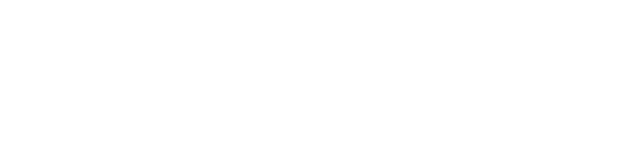
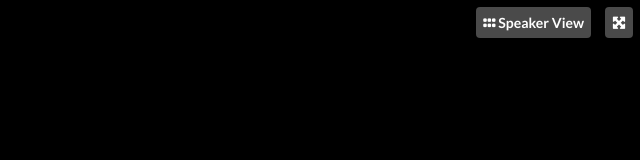
Before and after one commit to Francescosommellaa/html-css-zoom, a plain HTML site: page index.html in a window 1280 px wide. Shown: the whole page, without its empty margins (640-1280 px from the left). Drawn offline with Linux system fonts and the light colour scheme.

Commit message:
completa top page

```diff
--- a/CSS/style.css
+++ b/CSS/style.css
@@ -5,3 +5,34 @@
     box-sizing: border-box;
     font-family: lato, sans-serif;
 }
+
+body{
+    background-color: #000;
+}
+
+
+/* nav */
+#top-container {
+    background-color: #000;
+    position: fixed;
+    top: 0;
+    left: 0;
+    height: 80px;
+    width: 100%;
+    color: white;
+    display: flex;
+    justify-content: end;
+    align-items: flex-start;
+}
+
+.item-nav {
+    background-color: #4A4A4A;
+    padding: 0.5em;
+    border-radius: 4px;
+    font-size: 14px;
+    margin: 0.5em;
+    font-weight: 600;
+}
+
+
+/* main */
--- a/index.html
+++ b/index.html
@@ -5,7 +5,7 @@
     <meta name="viewport" content="width=device-width, initial-scale=1.0">
     <title>Zoom</title>
 
-    <!-- font -->
+    <!-- google font -->
     <link rel="preconnect" href="https://fonts.googleapis.com">
     <link rel="preconnect" href="https://fonts.gstatic.com" crossorigin>
     <link href="https://fonts.googleapis.com/css2?family=Lato:ital,wght@0,100;0,300;0,400;0,700;0,900;1,100;1,300;1,400;1,700;1,900&display=swap" rel="stylesheet">
@@ -18,5 +18,26 @@
 </head>
 <body>
 
+    <div id="top-container">
+
+            <div class="item-nav">
+                <i class="fa-solid fa-grip"></i>
+                <span>Speaker View</span>
+            </div>
+
+            <div class="item-nav">
+                <i class="fa-solid fa-maximize"></i>
+            </div>
+    </div>
+
+    <main class="content-container">
+
+
+    </main>
+
+    <div>
+
+    </div>
+
 </body>
 </html>
```
Also changed, not shown: 1 other file.
